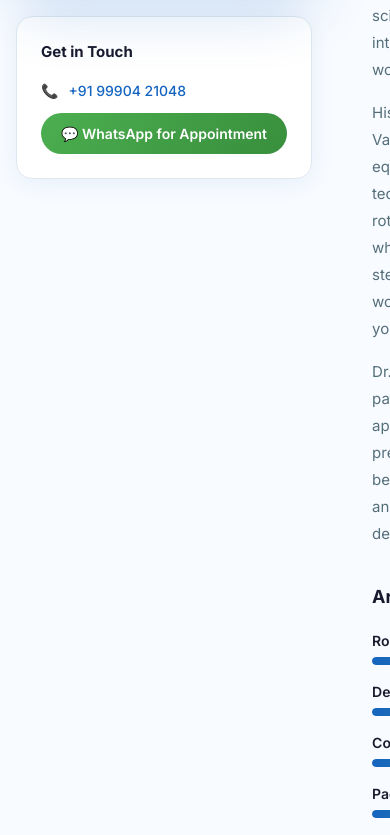
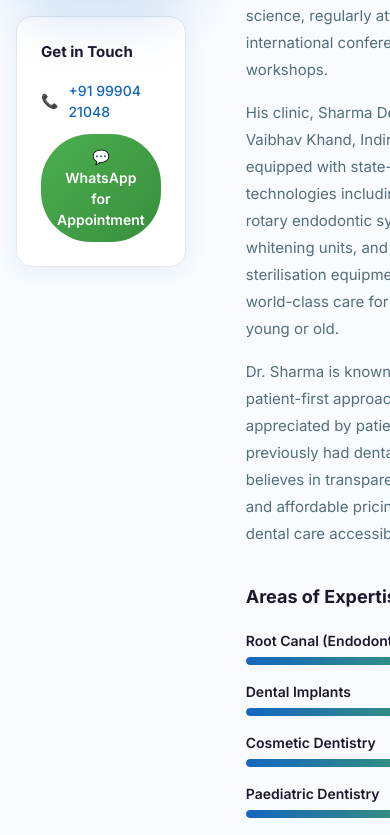
Before and after one commit to sonu9716/agency-site, a Next.js app in the folder demo-site/: page /demo1/about in a window 390 px wide. Shown: the part 1069-1904 px from the top of the page. Built offline with nearby package versions, Linux system fonts and the light colour scheme.

Commit message:
Fix Demo 1 Appointment card border clipping: Allow button text to wrap and reduce padding on mobile

```diff
--- a/demo-site/app/globals.css
+++ b/demo-site/app/globals.css
@@ -537,6 +537,8 @@ a {
     width: 100%;
     justify-content: center;
     text-align: center;
+    white-space: normal !important;
+    padding: 12px 16px !important;
   }
 
   /* Trust/stats counter row */
--- a/demo-site/components/AppointmentForm.js
+++ b/demo-site/components/AppointmentForm.js
@@ -136,7 +136,7 @@ export default function AppointmentForm({ compact = false }) {
                     style={{ resize: 'vertical' }}
                 />
             </div>
-            <button type="submit" className="btn-accent" style={{ justifyContent: 'center', padding: '14px 28px', fontSize: '16px' }}>
+            <button type="submit" className="btn-accent" style={{ justifyContent: 'center', fontSize: '16px' }}>
                 📲 Send via WhatsApp & Confirm
             </button>
             <p style={{ fontSize: '12px', color: '#78909C', textAlign: 'center' }}>
```
